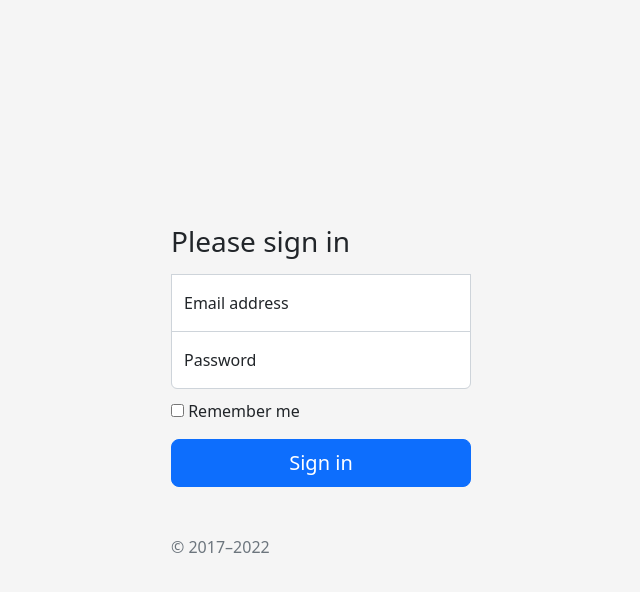
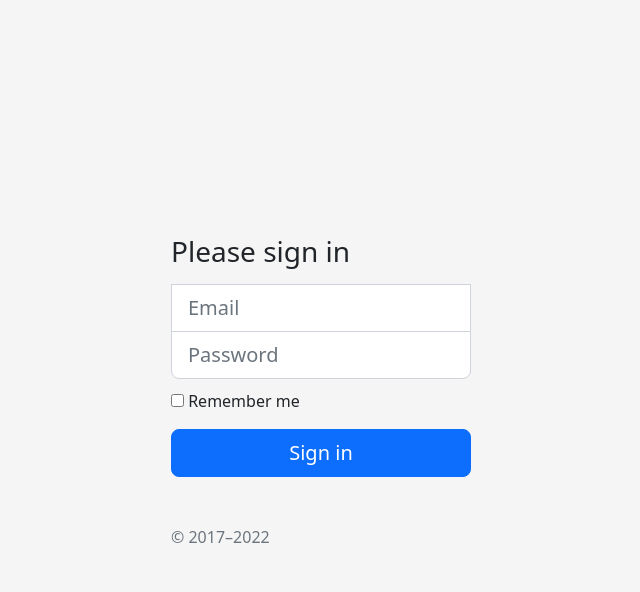
Before and after one commit to Sepehrworklife/diary-book, a Django app: page /auth/login/ in a window 1280 px wide. Shown: the top 592 px of the page, without its empty margins (319-959 px from the left). Run offline with Django 4.2, Linux system fonts and the light colour scheme; some libraries are stand-ins or nearby versions.

Commit message:
login added

```diff
--- a/src/static/css/auth.css
+++ b/src/static/css/auth.css
@@ -35,3 +35,8 @@ body {
   border-top-left-radius: 0;
   border-top-right-radius: 0;
 }
+.form-signin input[type="password"] {
+  margin-bottom: 10px;
+  border-top-left-radius: 0;
+  border-top-right-radius: 0;
+}
--- a/src/templates/auth/login.html
+++ b/src/templates/auth/login.html
@@ -5,27 +5,17 @@
 {% endblock %} {% block content %}
 
 <main class="form-signin w-100 m-auto">
-  <form>
+  <form method="POST">
+    {% csrf_token %}
     <h2 class="h3 mb-3 fw-normal">Please sign in</h2>
-    <div class="form-floating">
-      <input
-        type="email"
-        class="form-control"
-        id="floatingInput"
-        placeholder="name@example.com"
-      />
-      <label for="floatingInput">Email address</label>
-    </div>
-    <div class="form-floating">
-      <input
-        type="password"
-        class="form-control"
-        id="floatingPassword"
-        placeholder="Password"
-      />
-      <label for="floatingPassword">Password</label>
-    </div>
-
+    {% for field in form %}
+     {% if field.errors %}
+      <div class="alert alert-danger">{{  field.errors }}</div>
+     {% endif %}
+    {% endfor %}
+    {% for field in form %}
+    {{field}}
+    {% endfor %}
     <div class="checkbox mb-3">
       <label> <input type="checkbox" value="remember-me" /> Remember me </label>
     </div>
--- a/src/users/forms.py
+++ b/src/users/forms.py
@@ -23,3 +23,19 @@ class RegisterForm(forms.Form):
             attrs={"class": "form-control form-control-lg", "placeholder": "Password"}
         ),
     )
+
+class LoginForm(forms.Form):
+    email = forms.EmailField(
+        max_length=255,
+        label="",
+        widget=forms.EmailInput(
+            attrs = {"class": "form-control form-control-lg", "placeholder":"Email"}
+        ),
+    )
+    password = forms.CharField(
+        max_length=24,
+        label="",
+        widget=forms.PasswordInput(
+            attrs={"class":"form-control form-control-lg", "placeholder":"Password"}
+        )
+    )
--- a/src/users/views.py
+++ b/src/users/views.py
@@ -1,12 +1,26 @@
 from django.shortcuts import render, HttpResponseRedirect
 from django.http.request import HttpRequest
-from users.forms import RegisterForm
-from users.models import UsersORM
+from users.forms import RegisterForm , LoginForm
+from users.models import UsersORM , Users
 from users.utils import encrtypt_password
 
 
 def login(request: HttpRequest) -> render:
-    return render(request, "auth/login.html", {})
+    form = LoginForm()
+    if request.method == "POST":
+        form = LoginForm(request.POST)
+        if form.is_valid():
+             email = form.cleaned_data["email"]
+             password = encrtypt_password(form.cleaned_data["password"])
+             user = Users.objects.all().filter(email=email,password=password)
+             for users in user:
+                 if users.email==email and users.password==password:
+                     return render(request, "auth/register.html")
+                 else:
+                     form.add_error("email or password incorrect")
+
+
+    return render(request, "auth/login.html", {"form" : form})
 
 
 def register(request: HttpRequest) -> render:
```
